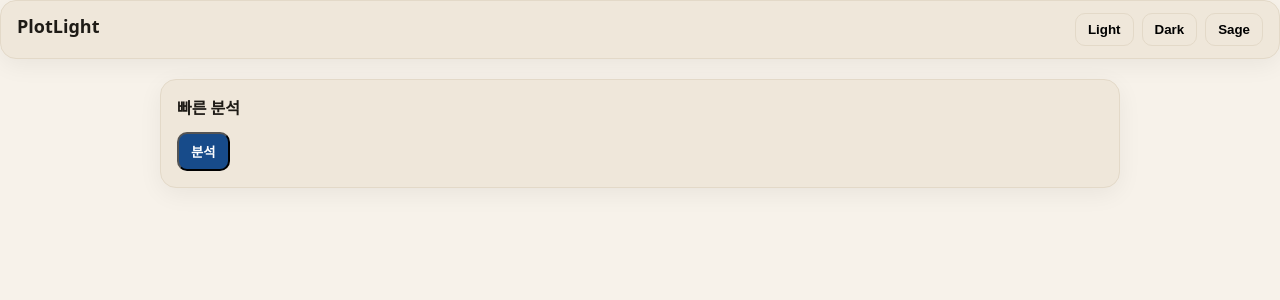
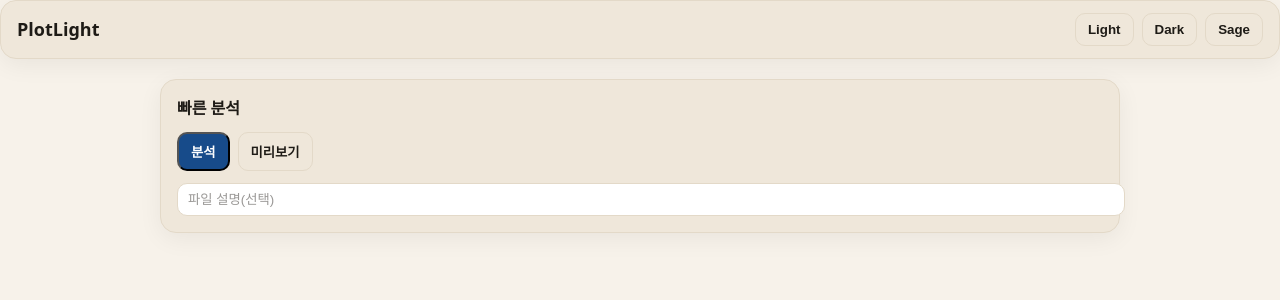
Before and after one commit to YuYeaJin/PlotLight, a React (Vite) app in the folder frontend/: page / in a window 1280 px wide. Shown: the top 300 px of the page. Built offline with nearby package versions, Linux system fonts and the light colour scheme.

Commit message:
프론트 파일 업로드 연결, 테마 맞추기

```diff
--- a/frontend/src/App.tsx
+++ b/frontend/src/App.tsx
@@ -1,13 +1,18 @@
-import { useState } from "react";
+import { useEffect, useState } from "react";
 import "./styles/tokens.css";
 import "./styles/themes.css";
 import "./styles/globals.css";
 
 export default function App(){
   const [theme, setTheme] = useState<"light"|"dark"|"sage">("light");
+
+  useEffect(()=>{
+    document.documentElement.setAttribute("data-theme", theme);
+  },[theme]);
+
   return (
-    <div data-theme={theme}>
-      <header className="card" style={{padding:"12px 16px", display:"flex", gap:12}}>
+    <>
+      <header className="card" style={{padding:"12px 16px", display:"flex", gap:12, alignItems:"center"}}>
         <h1 style={{margin:0,fontSize:18,fontWeight:700}}>PlotLight</h1>
         <div style={{marginLeft:"auto", display:"flex", gap:8}}>
           <button className="btn btn--ghost" onClick={()=>setTheme("light")}>Light</button>
@@ -19,9 +24,15 @@ export default function App(){
       <main style={{maxWidth:960, margin:"20px auto", padding:"0 16px"}}>
         <section className="card" style={{padding:16}}>
           <h2 className="section-title">빠른 분석</h2>
-          <button className="btn btn--primary">분석</button>
+          <div style={{display:"flex", gap:8}}>
+            <button className="btn btn--primary">분석</button>
+            <button className="btn btn--ghost">미리보기</button>
+          </div>
+          <div style={{marginTop:12}}>
+            <input className="input" placeholder="파일 설명(선택)" />
+          </div>
         </section>
       </main>
-    </div>
+    </>
   );
 }
--- a/frontend/src/styles/globals.css
+++ b/frontend/src/styles/globals.css
@@ -1,23 +1,91 @@
-/* normalize/reset 일부 + 기본 바탕/글 색 한 번에 */
 html,body,#root{height:100%}
+html{ color-scheme: light dark; } /* 시스템 스크롤바 등도 자동 전환 */
 body{
   margin:0;
   background:var(--bg);
-  color:var(--ink);
-  font: 14px/1.5 system-ui, -apple-system, Segoe UI, Roboto, Noto Sans KR, Arial, sans-serif;
+  color:var(--ink); /* ← 글자색은 항상 var(--ink) */
+  font:14px/1.5 system-ui,-apple-system,Segoe UI,Roboto,Noto Sans KR,Arial,sans-serif;
 }
-/* 공통 컴포넌트 토큰 활용 */
+
 .card{
   background:var(--card);
   border:1px solid var(--line);
   border-radius:var(--radius);
   box-shadow:var(--shadow);
 }
+
 .btn{
   display:inline-flex; align-items:center; gap:8px;
   padding:8px 12px; border-radius:calc(var(--radius) - 6px);
-  font-weight:600;
+  font-weight:600; transition:background .15s ease, color .15s ease, border-color .15s ease;
 }
-.btn--primary{ background:var(--accent); color:#fff; }
-.btn--ghost{ border:1px solid var(--line); background:transparent; }
-.section-title{ font-size:16px; font-weight:700; margin:0 0 var(--space-3); }
+.btn--primary{ background:var(--btn-bg); color:var(--btn-fg); }
+.btn--primary:hover{ background:var(--btn-hover); }
+
+.btn--ghost{
+  color:var(--btn-ghost-fg);
+  background:transparent;
+  border:1px solid var(--btn-ghost-border);
+}
+.btn--ghost:hover{ background:var(--btn-ghost-hover); }
+
+.input{
+  width:100%; padding:8px 10px; border-radius:10px;
+  background:var(--field-bg); color:var(--field-fg);
+  border:1px solid var(--field-border);
+}
+.input::placeholder{ color:var(--field-placeholder); }
+
+.section-title{ font-size:16px; font-weight:700; margin:0 0 12px; }
+
+.sr-only{
+  position:absolute;width:1px;height:1px;padding:0;margin:-1px;
+  overflow:hidden;clip:rect(0,0,0,0);white-space:nowrap;border:0;
+}
+
+.field {
+  position: relative;
+}
+.field__input {
+  width: 100%;
+  padding: 10px 44px 10px 12px;
+  border-radius: 10px;
+  background: var(--field-bg);
+  color: var(--field-fg);
+  border: 1px solid var(--field-border);
+}
+.field__input::placeholder { color: var(--field-placeholder); }
+
+.field__action {
+  position: absolute; right: 6px; top: 50%; transform: translateY(-50%);
+  display: inline-flex; align-items: center; gap: 6px;
+  height: 30px; padding: 0 10px;
+  border-radius: 8px; cursor: pointer;
+  color: var(--btn-ghost-fg);
+  background: transparent; border: 1px solid var(--btn-ghost-border);
+}
+.field__action:hover { background: var(--btn-ghost-hover); }
+
+/* 스크린리더 전용 */
+.sr-only{
+  position:absolute;width:1px;height:1px;padding:0;margin:-1px;
+  overflow:hidden;clip:rect(0,0,0,0);white-space:nowrap;border:0;
+}
+
+/* 표시용 필드 + 우측 버튼 */
+.field { position: relative; }
+.field__display{
+  width:100%; padding:10px 44px 10px 12px;
+  border-radius:10px; background:var(--field-bg); color:var(--field-fg);
+  border:1px solid var(--field-border);
+  white-space:nowrap; overflow:hidden; text-overflow:ellipsis;
+  user-select:none; cursor:pointer;            /* ← 타이핑 불가 + 클릭 유도 */
+}
+.field__display--placeholder{ color: var(--field-placeholder); }
+.field__action{
+  position:absolute; right:6px; top:50%; transform:translateY(-50%);
+  display:inline-flex; align-items:center; height:30px; padding:0 10px;
+  border-radius:8px; cursor:pointer;
+  color:var(--btn-ghost-fg); background:transparent; border:1px solid var(--btn-ghost-border);
+}
+.field__action:hover{ background:var(--btn-ghost-hover); }
--- a/frontend/src/styles/themes.css
+++ b/frontend/src/styles/themes.css
@@ -1,12 +1,27 @@
-/* 다크 스킨 */
+/* Dark */
 [data-theme="dark"]{
   --bg:#141311; --card:#1B1916; --line:#2A2723;
   --ink:#EFE7DA; --ink-muted:#B8B1A6;
   --accent:#7FB2FF; --accent-soft:#243044;
   --shadow:0 8px 28px rgba(0,0,0,.35);
+
+  /* 버튼(다크 전용) */
+  --btn-bg:var(--accent);
+  --btn-fg:#0D0E10;
+  --btn-hover:color-mix(in oklab, var(--accent) 80%, black);
+
+  --btn-ghost-fg:var(--ink);
+  --btn-ghost-border:#2F2B26;
+  --btn-ghost-hover:#23211E;
+
+  /* 입력 필드 */
+  --field-bg:#151412;
+  --field-fg:var(--ink);
+  --field-border:#2A2723;
+  --field-placeholder:color-mix(in oklab, var(--ink) 55%, transparent);
 }
 
-/* 대체 스킨 예: 세이지 */
+/* Sage(예시) */
 [data-theme="sage"]{
   --bg:#F5F3EF; --card:#ECE8E0; --line:#DED8CC;
   --ink:#171615; --ink-muted:#5A5650;
--- a/frontend/src/styles/tokens.css
+++ b/frontend/src/styles/tokens.css
@@ -1,5 +1,5 @@
 :root{
-  /* 색 */
+  /* 기본 색 */
   --bg:#F7F2EA; --card:#EFE7DA; --line:#E3D9C8;
   --ink:#1E1B16; --ink-muted:#5C574F;
   --accent:#174B8A; --accent-soft:#E6EEF8;
@@ -7,8 +7,21 @@
   /* 상태색 */
   --success:#2E7D32; --info:#1565C0; --warn:#B26A00; --error:#C62828;
 
-  /* 라운드/섀도우/간격 */
+  /* 버튼(라이트 기본) */
+  --btn-bg:var(--accent);
+  --btn-fg:#ffffff;
+  --btn-hover:color-mix(in oklab, var(--accent) 85%, black);
+  --btn-ghost-fg:var(--ink);
+  --btn-ghost-border:var(--line);
+  --btn-ghost-hover:color-mix(in oklab, var(--card) 70%, black 30%);
+
+  /* 입력 필드 */
+  --field-bg:#fff;
+  --field-fg:var(--ink);
+  --field-border:var(--line);
+  --field-placeholder:color-mix(in oklab, var(--ink) 45%, transparent);
+
+  /* 모서리/그림자/간격 */
   --radius:16px;
   --shadow:0 6px 24px rgba(0,0,0,.06);
-  --space-1:4px; --space-2:8px; --space-3:12px; --space-4:16px; --space-6:24px;
 }
```
Also changed, not shown: frontend/src/components/FileInlinePicker.tsx (added, +49 -0 lines), frontend/src/pages/QuickAnalyze.tsx (+26 -0 lines).
